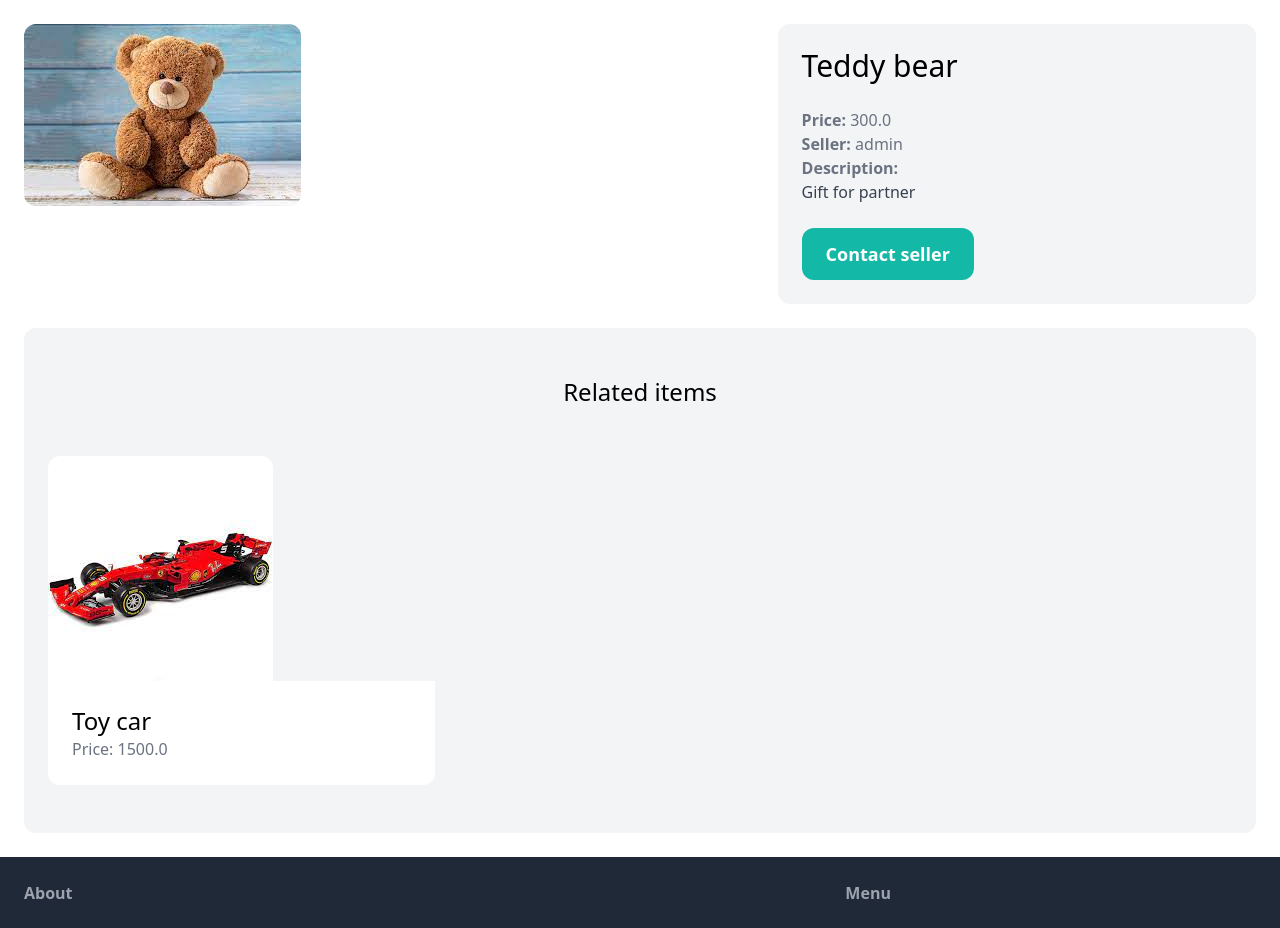
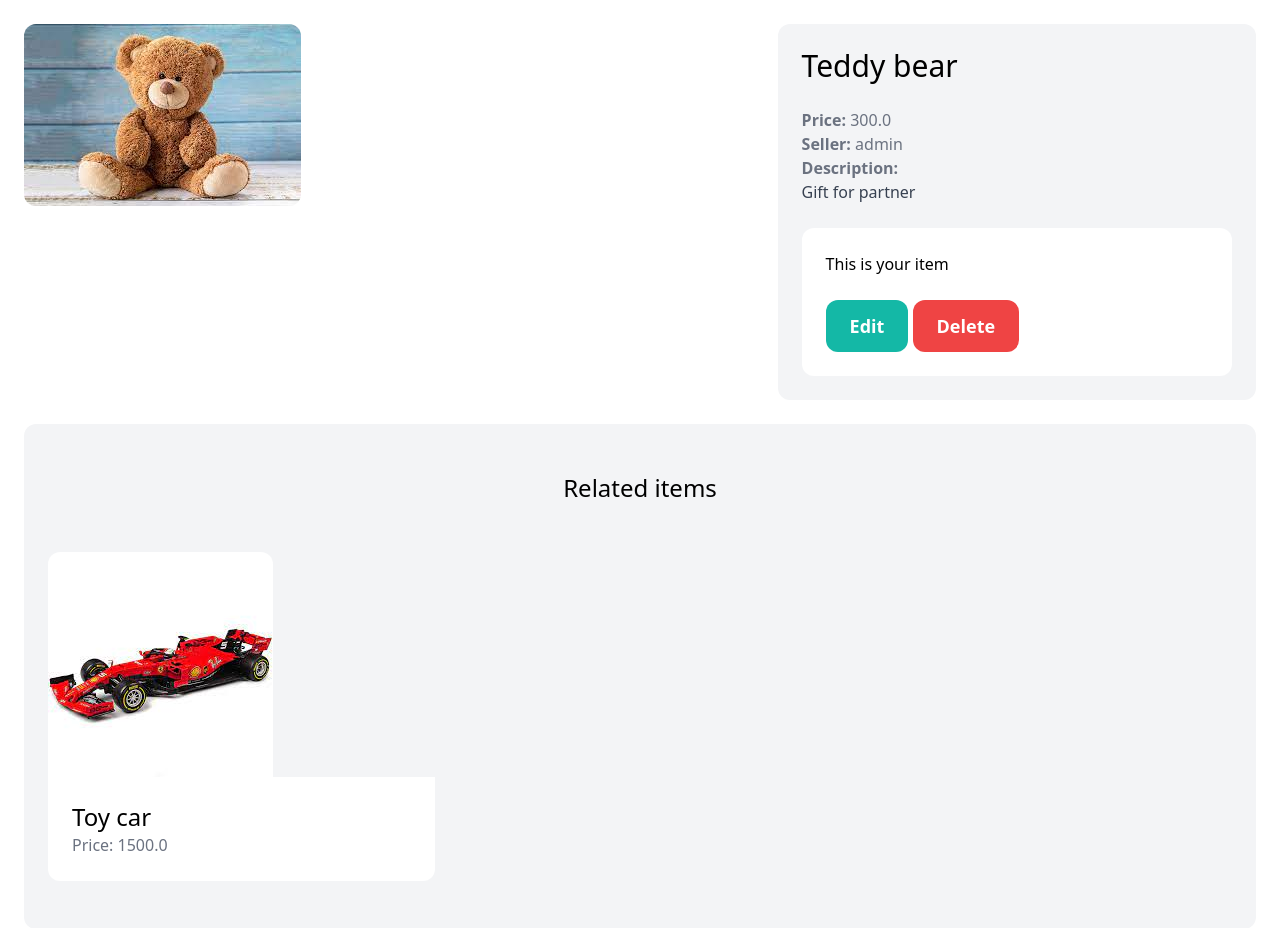
Before and after one commit to LawrenceKyalo/MarktPlatz, a Django app: page /items/1/ in a window 1280 px wide. Shown: the part 77-1005 px from the top of the page. Run offline with Django 4.2, Linux system fonts and the light colour scheme; a user stored in the database is signed in; data comes from the database, SQL or seed files in the repository; both versions use the stored data as it was after the commit; some libraries are stand-ins or nearby versions.

Commit message:
Item deleting functionality added

```diff
--- a/item/templates/item/detail.html
+++ b/item/templates/item/detail.html
@@ -20,7 +20,15 @@
             </p>
         {% endif %}
 
-        <a href="#" class="inline-block mt-6 px-6 py-3 text-lg font-semibold bg-teal-500 text-white rounded-xl hover:bg-teal-700"> Contact seller </a>
+        {% if request.user == item.created_by %}
+            <div class="mt-6 p-6 bg-white rounded-xl">
+                <p> This is your item </p>
+                <a href="#" class="inline-block mt-6 px-6 py-3 text-lg font-semibold bg-teal-500 text-white rounded-xl"> Edit </a>
+                <a href="{% url 'item:delete' item.id %}" class="inline-block mt-6 px-6 py-3 text-lg font-semibold bg-red-500 text-white rounded-xl"> Delete </a>
+            </div>
+        {% else %}
+            <a href="#" class="inline-block mt-6 px-6 py-3 text-lg font-semibold bg-teal-500 text-white rounded-xl hover:bg-teal-700"> Contact seller </a>
+        {% endif %}
     </div>
 </div>
 
--- a/item/urls.py
+++ b/item/urls.py
@@ -7,4 +7,5 @@ app_name = 'item'
 urlpatterns = [
     path('new/', views.new, name='new'),
     path('<int:pk>/', views.detail, name='detail'),
+    path('<int:pk>/delete/', views.delete, name='delete'),
 ]
--- a/item/views.py
+++ b/item/views.py
@@ -31,3 +31,10 @@ def new(request):
         'form': form,
         'title': 'New item',
     })
+
+@login_required
+def delete(request, pk):
+    item = get_object_or_404(Item, pk=pk, created_by=request.user)
+    item.delete()
+
+    return redirect('dashboard:index')
```
Also changed, not shown: dashboard/views.py (line endings or trailing spaces), db.sqlite3.
